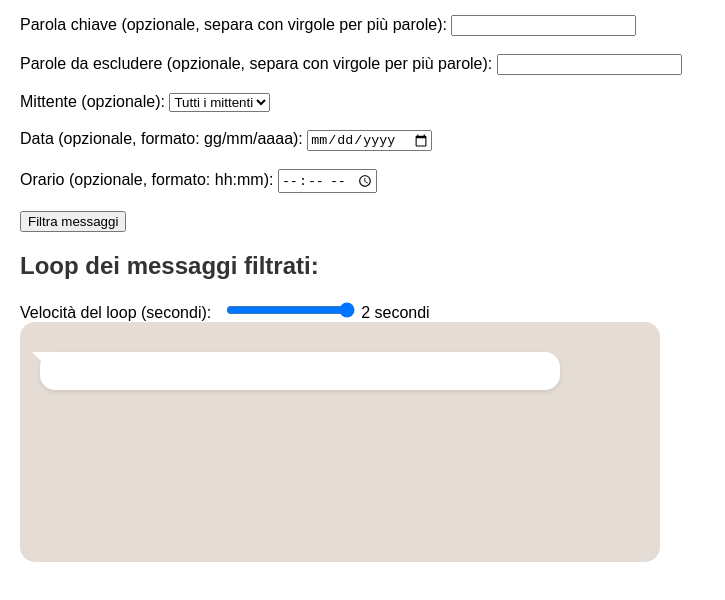
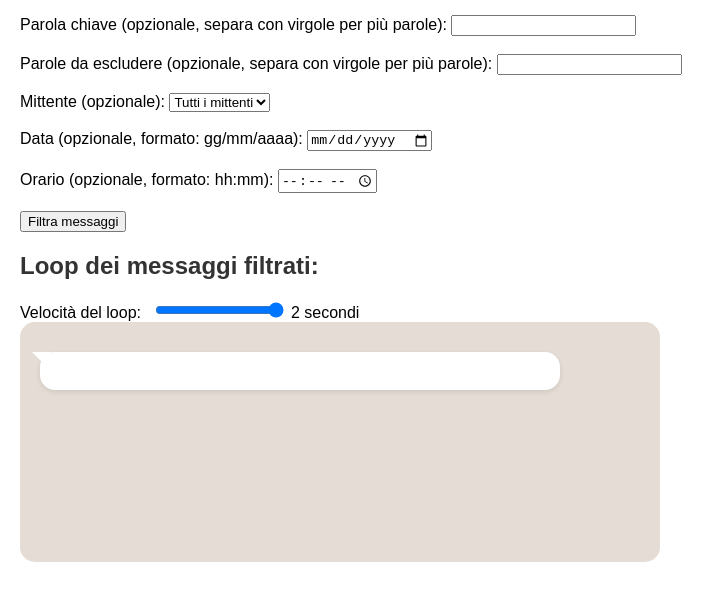
Before and after one commit to Fratch/AnnoyingWhatsAppChat, a plain HTML site: page index.html in a window 1280 px wide. Shown: the part 122-722 px from the top of the page, without its empty margins (0-725 px from the left). Drawn offline with Linux system fonts and the light colour scheme.

Commit message:
Update index.html

```diff
--- a/index.html
+++ b/index.html
@@ -40,7 +40,7 @@
 
     <div id="loop-section">
       <h2>Loop dei messaggi filtrati:</h2>
-      <label for="speedSlider">Velocità del loop (secondi):</label>
+      <label for="speedSlider">Velocità del loop:</label>
       <input
         type="range"
         id="speedSlider"
```
